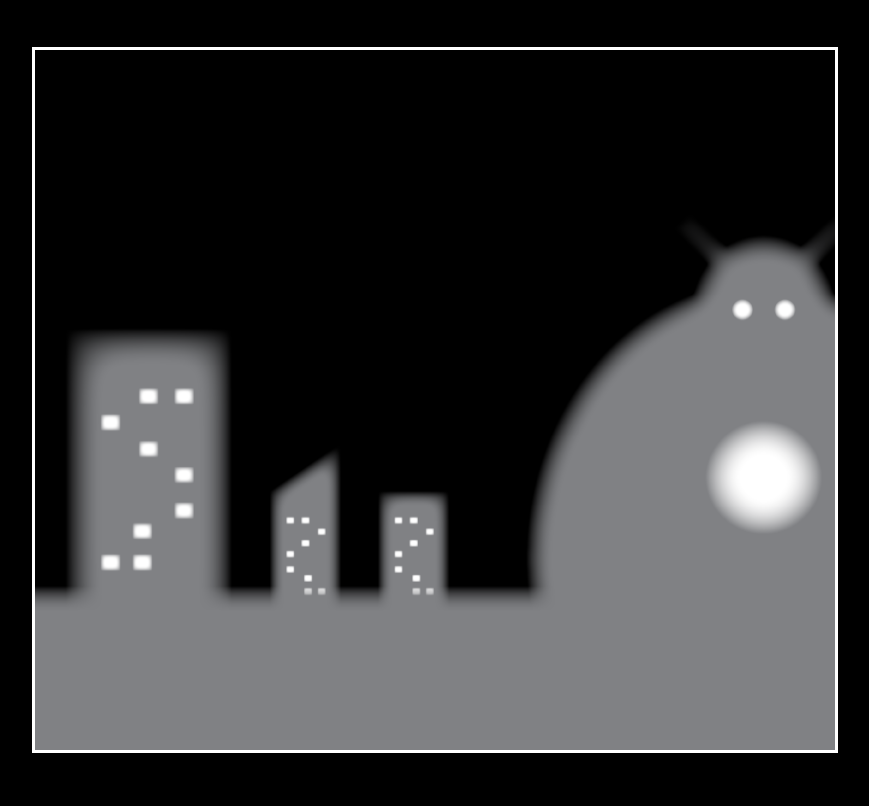
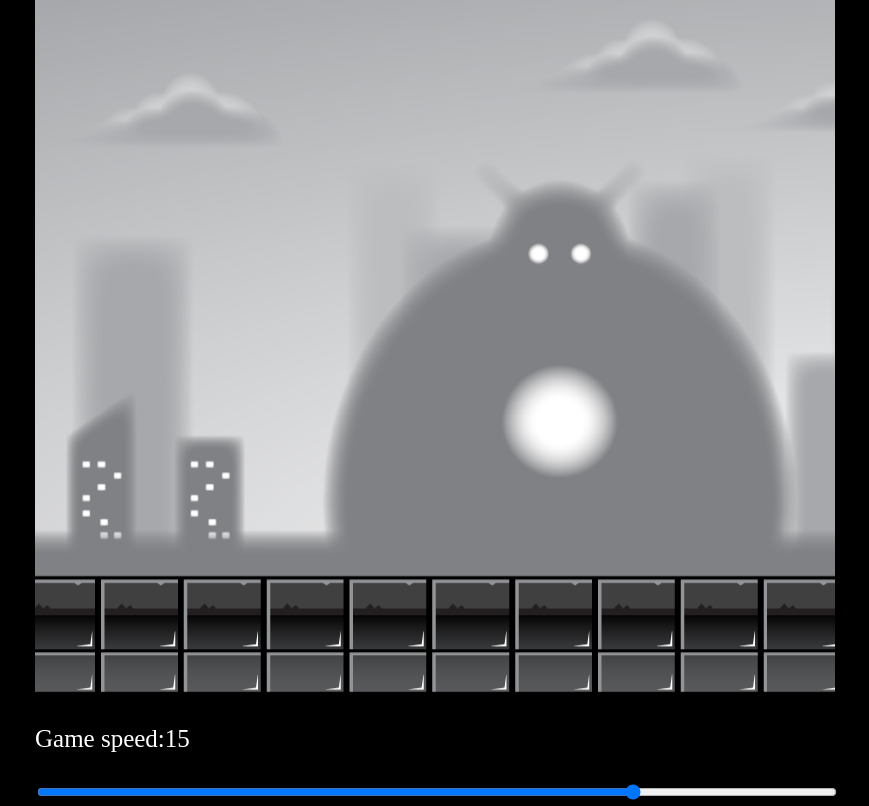
Before and after one commit to RamTheGreatDeveloper/jsGame, a plain HTML site: page Project2_Parallax_backgrounds/ParallaxBg.html in a window 1280 px wide. Shown: the whole page, without its empty margins (205-1074 px from the left). Drawn offline with Linux system fonts and the light colour scheme; animation ran at ten frames a second.

Commit message:
add : slider added

```diff
--- a/Project2_Parallax_backgrounds/ParallaxBg.html
+++ b/Project2_Parallax_backgrounds/ParallaxBg.html
@@ -8,7 +8,11 @@
     <link rel="stylesheet" href="styles/ParallaxBg.css">
 </head>
 <body>
-    <canvas id="canvas1"></canvas>
+    <div id="container">
+        <canvas id="canvas1"></canvas>
+        <p>Game speed:<span id="showGameSpeed"></span></p>
+        <input type="range" min="0" max="20" value="5" class="slider" id="slider">
+    </div>
     <script src="javascript/ParallaxBg.js"></script>
 </body>
 </html>
--- a/Project2_Parallax_backgrounds/javascript/ParallaxBg.js
+++ b/Project2_Parallax_backgrounds/javascript/ParallaxBg.js
@@ -43,11 +43,30 @@ class Layer{
         ctx.drawImage(this.image,this.x2,this.y,this.width,this.height);
     }
 }
-const layer4 = new Layer(backgroundLayer4,0.5);
+const layer1 = new Layer(backgroundLayer1,0.2);
+const layer2 = new Layer(backgroundLayer2,0.4);
+const layer3 = new Layer(backgroundLayer3,0.6);
+const layer4 = new Layer(backgroundLayer4,0.8);
+const layer5 = new Layer(backgroundLayer5,1);
+
+const slider = document.getElementById('slider');
+slider.value = gameSpeed;
+const showGameSpeed = document.getElementById('showGameSpeed');
+showGameSpeed.innerHTML = gameSpeed;
+
+slider.addEventListener('change',function(e){
+    gameSpeed = e.target.value;
+    showGameSpeed.innerHTML = e.target.value;
+})
+
+const gameLayers = [layer1,layer2,layer3,layer4,layer5];
 function animate(){
     ctx.clearRect(0,0,canvas_width,canvas_height);
-    layer4.update();
-    layer4.draw();
+    gameLayers.forEach(Object =>{
+        Object.update();
+        Object.draw();
+    })
+
     requestAnimationFrame(animate);
 }
 animate();
--- a/Project2_Parallax_backgrounds/styles/ParallaxBg.css
+++ b/Project2_Parallax_backgrounds/styles/ParallaxBg.css
@@ -1,12 +1,22 @@
 body{
     background: #000;
 }
+#container{
+    position:absolute;
+   width:800px;
+   transform:translate(-50%,-50%);
+   top:50%;
+   left:50%;
+   font-size:25px;
+}
 #canvas1{
-    position: absolute;
-    border: 3px solid rgb(255, 255, 255);
-    width: 800px;
-    height: 700px;
-    transform: translate(-50%,-50%);
-    top: 50%;
-    left: 50%;
+    position:relative;
+    width:800px;
+    height:700px;
 }
+P{
+    color:white;
+}
+#slider{
+    width:100%;
+}
```
